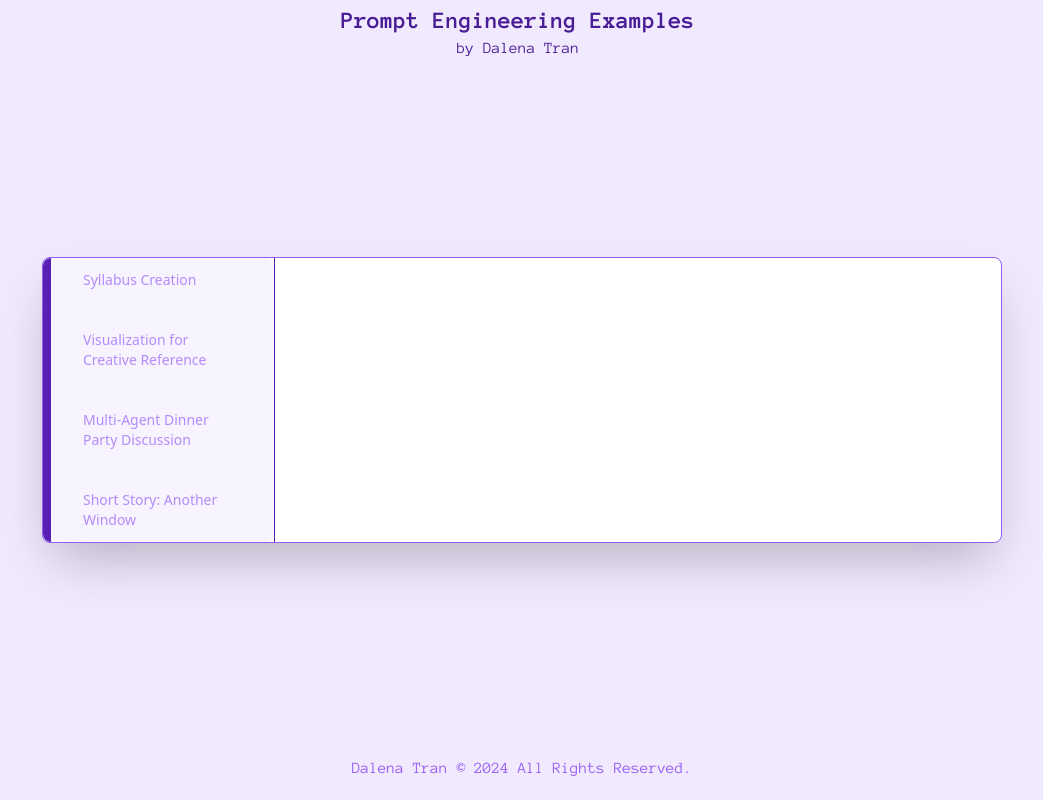
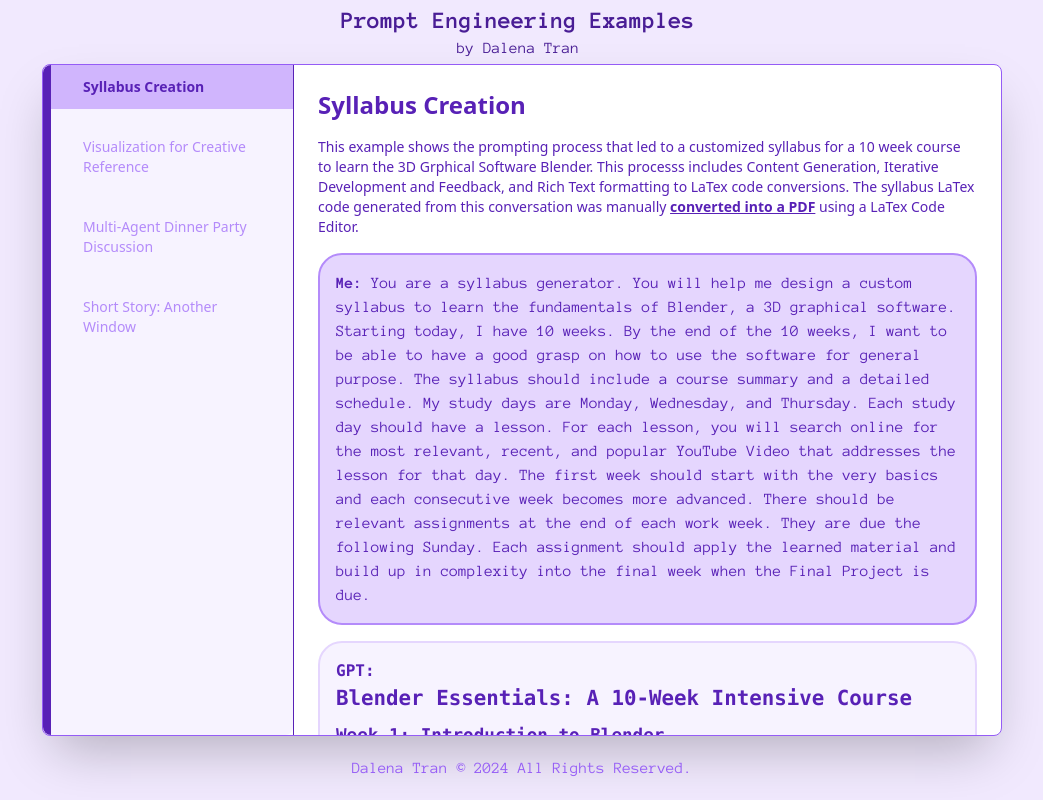
Before and after one commit to dalena/prompt_engineering, a Next.js app: page / in a window 1280 px wide. Shown: the whole page, without its empty margins (118-1161 px from the left). Built offline with nearby package versions, Linux system fonts and the light colour scheme.

Commit message:
hirad's skillz fine-tuned

```diff
--- a/app/globals.css
+++ b/app/globals.css
@@ -107,11 +107,12 @@ h2 a {
 
 /* Responsive */
 header {
-  z-index: 1000;
+  z-index: 1000 !important;
 }
 
 .nav-container {
-  display: block;
+  display: contents;
+  height: 100%;
 
 }
 
@@ -121,17 +122,17 @@ header {
   top: 8vh;
   left: 0;
   width: 100%;
-  height: 100vh;
+  height: 100%;
   z-index: 1;
   background-color: rgb(241 233 254);
   display: flex;
   flex-direction: column;
   justify-content: start;
   transition: transform .7s ease, visibility 0.3s ease, opacity 0.4s linear;
-  transform: translateY(0);
+  /* transform: translateY(-3%); */
   opacity: 1;
   visibility: visible;
-  overflow-y: auto;
+  overflow-y: hidden;
 }
 
 .nav-hidden {
@@ -139,10 +140,10 @@ header {
   top: 0;
   left: 0;
   width: 100%;
-  height: 100vh;
+  /* height: 100vh; */
   z-index: 100;
-  transform: translateY(-100%);
-  transition: transform 0.9s ease, visibility 0.3s ease 0.3s, opacity 0.9s ease;
+  /* transform: translateY(-10%); */
+  transition: transform 0.9s ease, visibility 0.3s ease 0.3s, opacity 0.6s ease;
   opacity: 0;
   visibility: hidden;
 }
@@ -151,7 +152,7 @@ header {
   display: none;
 }
 
-@media (max-width: 768px) {
+@media (max-width: 850px) {
 
   .hamburger,
   .close-icon {
--- a/app/page.tsx
+++ b/app/page.tsx
@@ -1,6 +1,7 @@
+import SyllabusCreation from "./syllabus-creation/page";
+
 export default function Home() {
   return (
-    <div>
-    </div>
+    <SyllabusCreation />
   );
 }
--- a/components/Nav.tsx
+++ b/components/Nav.tsx
@@ -2,7 +2,6 @@
 import { usePathname } from 'next/navigation'
 
 import Link from 'next/link';
-import { useState } from 'react';
 
 
 const techniques = [
@@ -38,10 +37,10 @@ const Nav: React.FC<NavProps> = ({ callback, isMenuOpen }) => {
 
     return (
         <div className={isMenuOpen ? "nav-container nav-visible" : "nav-container"}>
-            <ul className="promptMenu h-[100%] flex flex-col rounded-lg border-l-8 space-y-4 text-sm font-medium text-purpz-800 bg-purpz-50 dark:text-gray-400 mb-4 md:mb-0">
+            <ul className="promptMenu min-w-[250px] min-h-[100%] flex flex-col rounded-lg border-l-8 space-y-4 text-sm font-medium text-purpz-800 bg-purpz-50 dark:text-gray-400 mb-4 md:mb-0">
                 {techniques.map((technique) => (
                     <li key={technique.id}>
-                        <Link href={technique.href} className={`font-sans inline-flex items-center px-8 py-3 w-full ${pathname === technique.href ? 'bg-purpz-300 text-purpz-800 font-bold' : 'text-purpz-400 dark:bg-blue-600'}`}
+                        <Link href={technique.href} className={`font-sans transition-colors ease-in-out delay-50 duration-300 inline-flex items-center px-8 py-3 w-full hover:bg-purpz-300 hover:text-purpz-800 ${pathname === technique.href || (pathname === '/' && technique.id === 0) ? 'bg-purpz-300 text-purpz-800 font-bold' : 'text-purpz-400 dark:bg-blue-600'}`}
                             onClick={(e) => {
                                 callback && callback();
                             }}>
```
